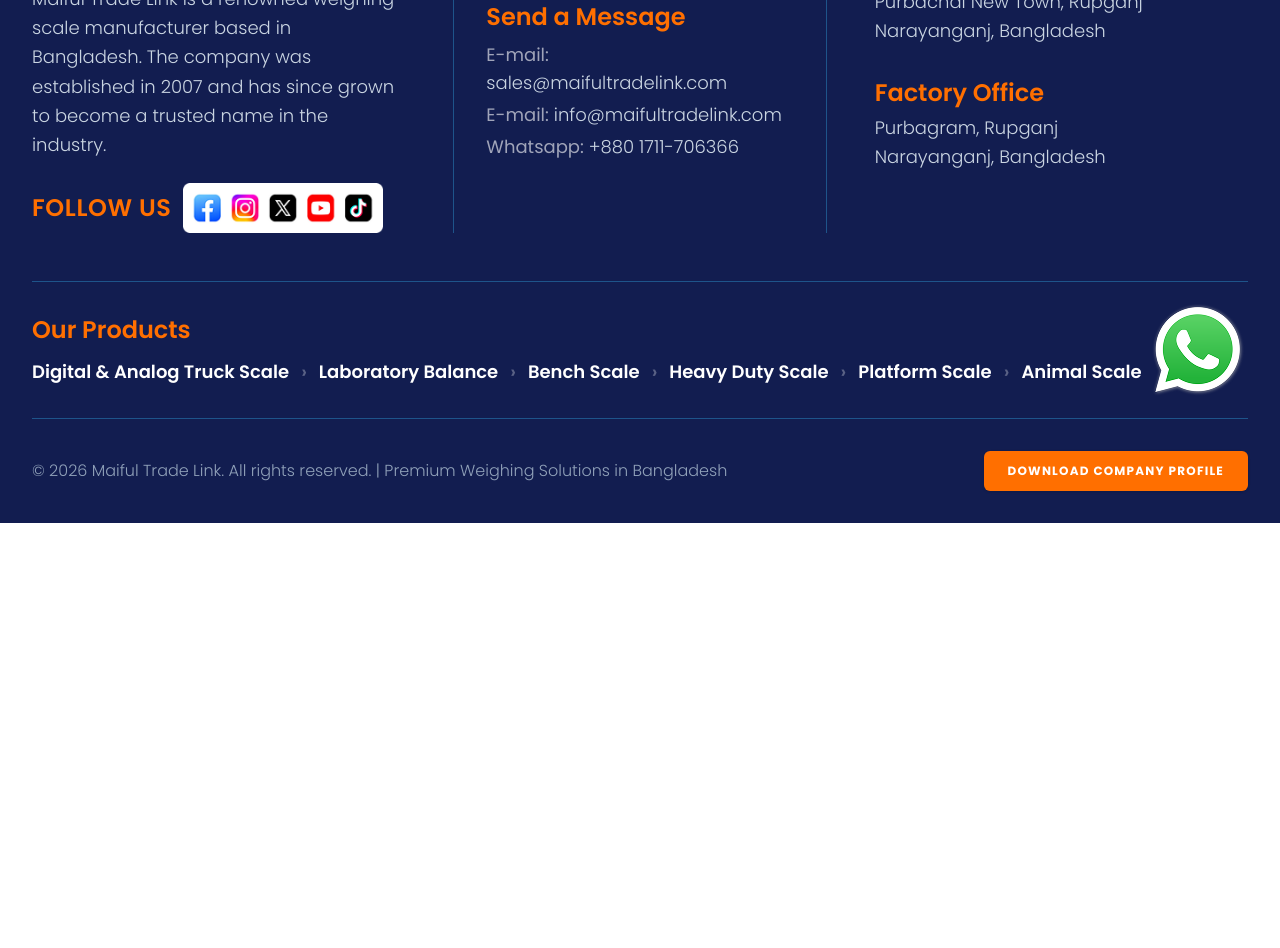
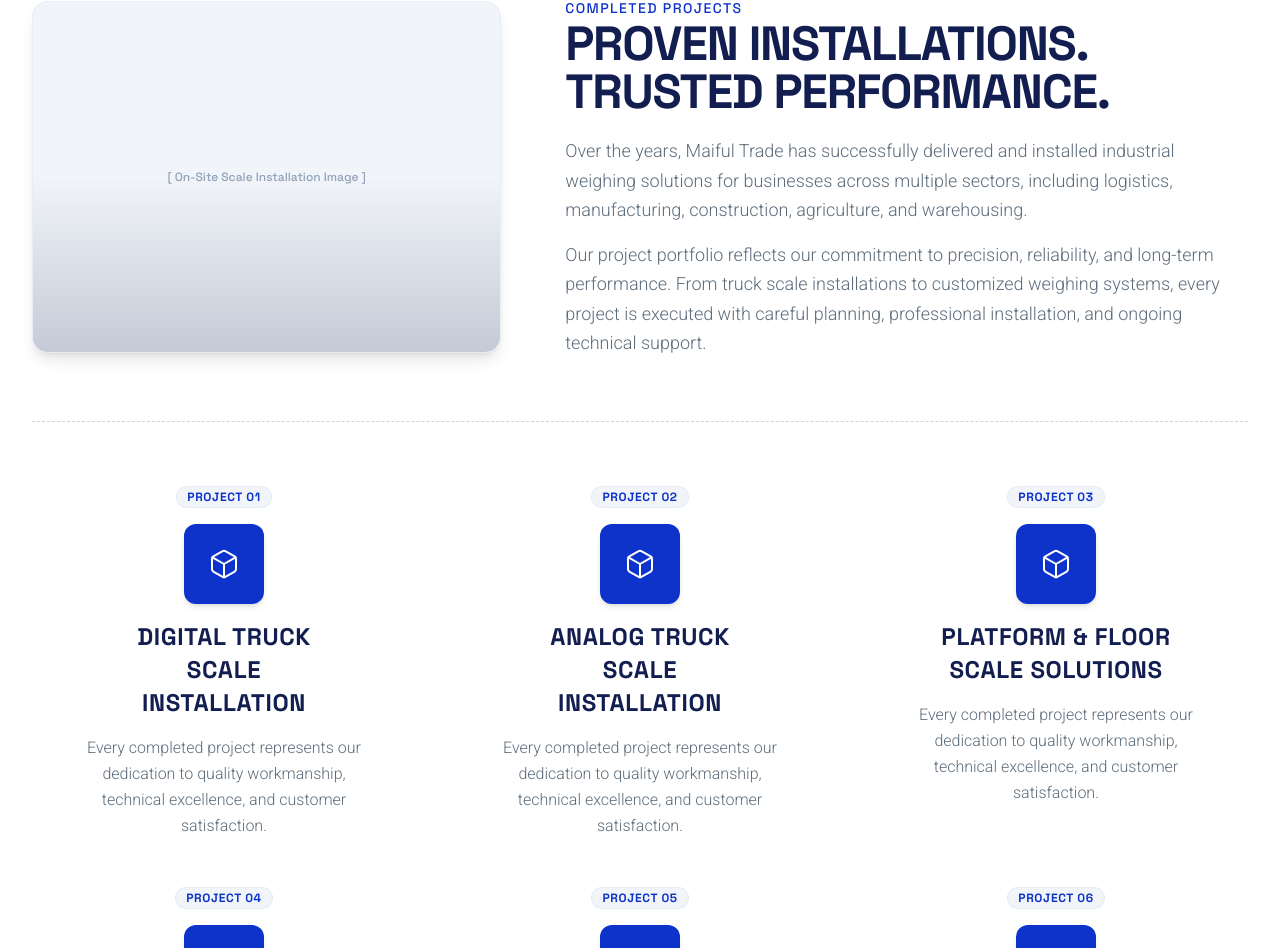
Before and after one commit to mahbubnoyon506/maiful-trade, a Next.js app: page / in a window 1280 px wide. Shown: the part 6320-7268 px from the top of the page. Before the commit the page ends 6843 px from the top, so only its background shows below. Built offline with nearby package versions, Linux system fonts and the light colour scheme.

Commit message:
Completed project section created

```diff
--- a/app/page.tsx
+++ b/app/page.tsx
@@ -1,6 +1,9 @@
 import AboutUsSection from "@/components/AboutUsSection";
 import BrandPartnersSection from "@/components/BrandPartnersSection";
 import BstiComplianceSection from "@/components/BstiComplianceSection";
+import BusinessPartnersSection from "@/components/BusinessPartnersSection";
+import CompletedProjects from "@/components/CompletedProjects";
+import CompletedProjectsSection from "@/components/CompletedProjects";
 import FeaturedProductsSection from "@/components/FeaturedProductsSection";
 import HeroSection from "@/components/HeroSection";
 import ServicesSection from "@/components/ServicesSection";
@@ -18,6 +21,8 @@
       <ServicesSection />
       <BstiComplianceSection />
       <VideoBoxSection />
+      <BusinessPartnersSection />
+      <CompletedProjects />
     </div>
   );
 }
--- /dev/null
+++ b/components/BusinessPartnersSection.tsx
@@ -0,0 +1,8 @@
+"use client";
+
+import React from "react";
+import { ArrowUpRight } from "lucide-react";
+
+export default function BusinessPartnersSection() {
+  return <section className="bg-white py-16 lg:py-24 font-sans"></section>;
+}
--- /dev/null
+++ b/components/CompletedProjects.tsx
@@ -0,0 +1,128 @@
+"use client";
+
+import React from "react";
+import { Box } from "lucide-react";
+
+export default function CompletedProjects() {
+  const projectCards = [
+    {
+      id: "Project 01",
+      title: "DIGITAL TRUCK SCALE INSTALLATION",
+      description:
+        "Every completed project represents our dedication to quality workmanship, technical excellence, and customer satisfaction.",
+    },
+    {
+      id: "Project 02",
+      title: "ANALOG TRUCK SCALE INSTALLATION",
+      description:
+        "Every completed project represents our dedication to quality workmanship, technical excellence, and customer satisfaction.",
+    },
+    {
+      id: "Project 03",
+      title: "PLATFORM & FLOOR SCALE SOLUTIONS",
+      description:
+        "Every completed project represents our dedication to quality workmanship, technical excellence, and customer satisfaction.",
+    },
+    {
+      id: "Project 04",
+      title: "LOAD CELL INTEGRATION PROJECTS",
+      description:
+        "Every completed project represents our dedication to quality workmanship, technical excellence, and customer satisfaction.",
+    },
+    {
+      id: "Project 05",
+      title: "WEIGHING INDICATOR & CONTROLLER SETUP",
+      description:
+        "Every completed project represents our dedication to quality workmanship, technical excellence, and customer satisfaction.",
+    },
+    {
+      id: "Project 06",
+      title: "INDUSTRIAL WEIGHING SYSTEM UPGRADES",
+      description:
+        "Every completed project represents our dedication to quality workmanship, technical excellence, and customer satisfaction.",
+    },
+  ];
+
+  return (
+    <section className="bg-white py-16 lg:py-24 font-space-grotesk">
+      <div className="max-w-7xl mx-auto px-4 sm:px-6 lg:px-8 space-y-16">
+        {/* 1. HERO / INTRO GRID */}
+        <div className="grid grid-cols-1 lg:grid-cols-12 gap-12 lg:gap-16 items-center">
+          {/* Left Block: Image Showcase Container */}
+          <div className="lg:col-span-5 relative w-full">
+            <div className="relative w-full aspect-[4/3] rounded-2xl overflow-hidden shadow-lg bg-slate-100 border border-slate-200/60">
+              {/* Dynamic Image Overlay Layer */}
+              <div className="absolute inset-0 bg-gradient-to-t from-primary/20 via-transparent to-transparent z-10" />
+              <div className="absolute inset-0 flex items-center justify-center text-slate-400 font-medium text-xs">
+                {/* Visual placeholder for local construction/installation image setup */}
+                [ On-Site Scale Installation Image ]
+              </div>
+            </div>
+          </div>
+
+          {/* Right Block: Explanatory Content */}
+          <div className="lg:col-span-7 space-y-5">
+            <span className="text-sm font-medium tracking-widest uppercase text-secondary">
+              COMPLETED PROJECTS
+            </span>
+
+            <h2 className="text-2xl sm:text-3xl md:text-5xl font-bold tracking-tight uppercase text-primary uppercase">
+              PROVEN INSTALLATIONS.
+              <br />
+              TRUSTED PERFORMANCE.
+            </h2>
+
+            <div className="space-y-4 text-sm sm:text-lg text-neutral font-roboto font-light leading-relaxed">
+              <p>
+                Over the years, Maiful Trade has successfully delivered and
+                installed industrial weighing solutions for businesses across
+                multiple sectors, including logistics, manufacturing,
+                construction, agriculture, and warehousing.
+              </p>
+              <p>
+                Our project portfolio reflects our commitment to precision,
+                reliability, and long-term performance. From truck scale
+                installations to customized weighing systems, every project is
+                executed with careful planning, professional installation, and
+                ongoing technical support.
+              </p>
+            </div>
+          </div>
+        </div>
+
+        {/* SEPARATOR DASHED LINE MATCHING MOCKUP */}
+        <div className="w-full border-t border-dashed border-slate-300" />
+
+        {/* 2. SUB-PROJECTS PORTFOLIO MATRIX */}
+        <div className="grid grid-cols-1 md:grid-cols-2 lg:grid-cols-3 gap-y-12 gap-x-8">
+          {projectCards.map((project, idx) => (
+            <div
+              key={idx}
+              className="flex flex-col items-center text-center space-y-4 group max-w-sm mx-auto"
+            >
+              {/* Project Mini Tag */}
+              <span className="text-xs font-bold text-secondary bg-slate-100 border border-slate-200/60 px-2.5 py-0.5 rounded-full uppercase tracking-wider">
+                {project.id}
+              </span>
+
+              {/* Styled Icon Wrapper Box */}
+              <div className="w-20 h-20 bg-secondary rounded-xl flex items-center justify-center text-white shadow-md transition-all duration-300 group-hover:scale-105 group-hover:bg-tertiary">
+                <Box className="w-8 h-8 stroke-[1.5]" />
+              </div>
+
+              {/* Title Header */}
+              <h3 className="text-xl sm:text-2xl font-bold text-primary tracking-wide leading-snug uppercase max-w-[240px] transition-colors duration-200 group-hover:text-tertiary">
+                {project.title}
+              </h3>
+
+              {/* Informational Description Text */}
+              <p className="text-xs sm:text-base text-neutral font-roboto font-light leading-relaxed max-w-[300px]">
+                {project.description}
+              </p>
+            </div>
+          ))}
+        </div>
+      </div>
+    </section>
+  );
+}
```
